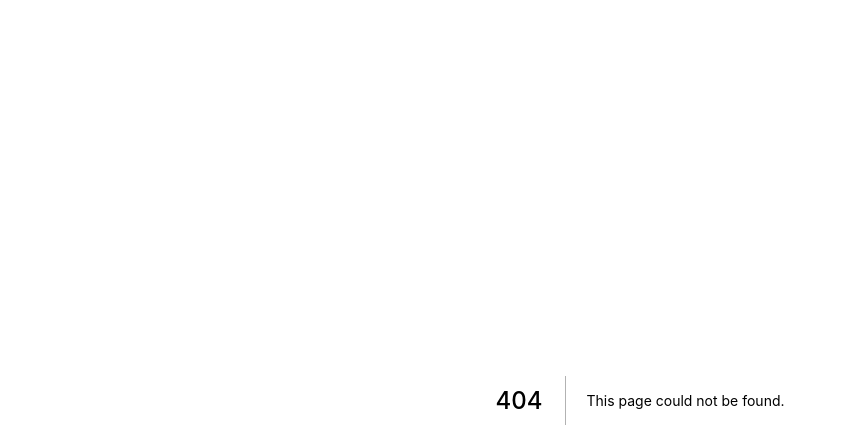
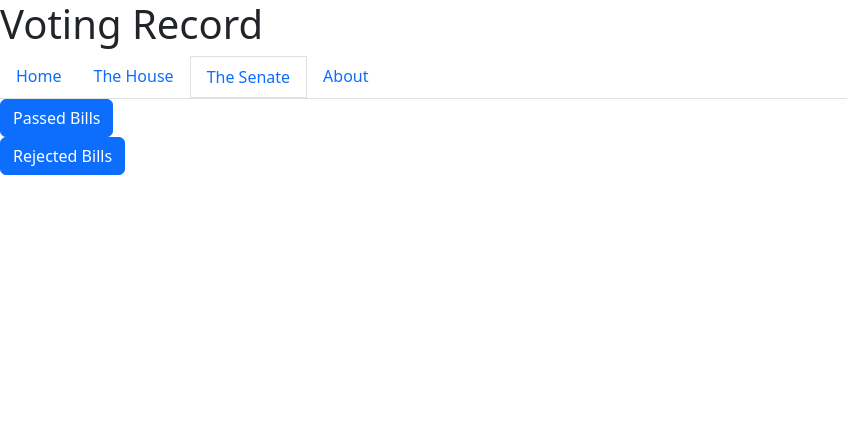
Before and after one commit to mkmorgan1/voting_record, a Next.js app: page /senate in a window 1280 px wide. Before the commit this address had no page. Shown: the top 448 px of the page, without its empty margins (0-847 px from the left). Built offline with nearby package versions, Linux system fonts and the light colour scheme.

Commit message:
FEAT: added bootstrap and basic structure

```diff
--- a/babel.config.json
+++ /dev/null
@@ -1,3 +0,0 @@
-{
-  "presets": ["@babel/preset-env", "@babel/preset-react"]
-}
--- a/package.json
+++ b/package.json
@@ -21,6 +21,8 @@
   },
   "homepage": "https://github.com/mkmorgan1/voting_record#readme",
   "dependencies": {
+    "@popperjs/core": "^2.11.5",
+    "bootstrap": "^5.2.0",
     "next": "^12.2.2",
     "react": "^18.2.0",
     "react-dom": "^18.2.0"
--- /dev/null
+++ b/pages/Components/DropDown.jsx
@@ -0,0 +1,15 @@
+export default function DropDown({title, body}) {
+  const titleString = title.split(' ').join('')
+  return (
+    <div>
+      <button className="btn btn-primary" type="button" data-bs-toggle="collapse" data-bs-target={`#${titleString}`} aria-expanded="false" aria-controls={titleString}>
+          {title}
+      </button>
+      <div className="collapse" id={titleString}>
+        <div className="card card-body">
+          {body}
+        </div>
+      </div>
+    </div>
+  )
+}
--- /dev/null
+++ b/pages/Components/NavBar.jsx
@@ -0,0 +1,26 @@
+import React from 'react'
+
+export default function NavBar({pageProps}) {
+  const onClickEvent = (e) => {
+    console.log(e)
+  }
+  return (
+    <>
+      <h1>Voting Record</h1>
+      <ul className="nav navbar-light border-bottom">
+        <li className="nav-item" onClick={onClickEvent}>
+          <a className="nav-link" id="home" aria-current="page" href="/">Home</a>
+        </li>
+        <li className="nav-item" onClick={onClickEvent}>
+          <a className="nav-link" href="/house" id="house">The House</a>
+        </li>
+        <li className="nav-item">
+          <a className="nav-link" href="/senate" id="senate">The Senate</a>
+        </li>
+        <li className="nav-item">
+          <a className="nav-link" href="/about" id="about">About</a>
+        </li>
+      </ul>
+    </>
+  )
+}
--- /dev/null
+++ b/pages/_app.js
@@ -0,0 +1,19 @@
+import "bootstrap/dist/css/bootstrap.css";
+import NavBar from "./Components/NavBar";
+
+import { useEffect } from "react";
+
+export default function MyApp({Component, pageProps }) {
+  useEffect(() => {
+    import("bootstrap/dist/js/bootstrap");
+    var element = document.getElementById(location.href.split('/').reverse()[0]);
+    element.classList.add("border","active")
+  }, []);
+
+  return (
+    <>
+      <NavBar {...pageProps}/>
+      <Component {...pageProps} />
+    </>
+  )
+}
--- /dev/null
+++ b/pages/senate.js
@@ -0,0 +1,10 @@
+import DropDown from "./Components/DropDown"
+
+export default function Senate() {
+  return (
+    <>
+      <DropDown title={'Passed Bills'} body={<h1>Senate Bills that have been passed</h1>}/>
+      <DropDown title={'Rejected Bills'} body={<h1>Senate Bills that have been rejected</h1>}/>
+    </>
+  )
+}
```
Also changed, not shown: pages/house.js (added, +10 -0 lines), pages/index.js (+6 -2 lines).
